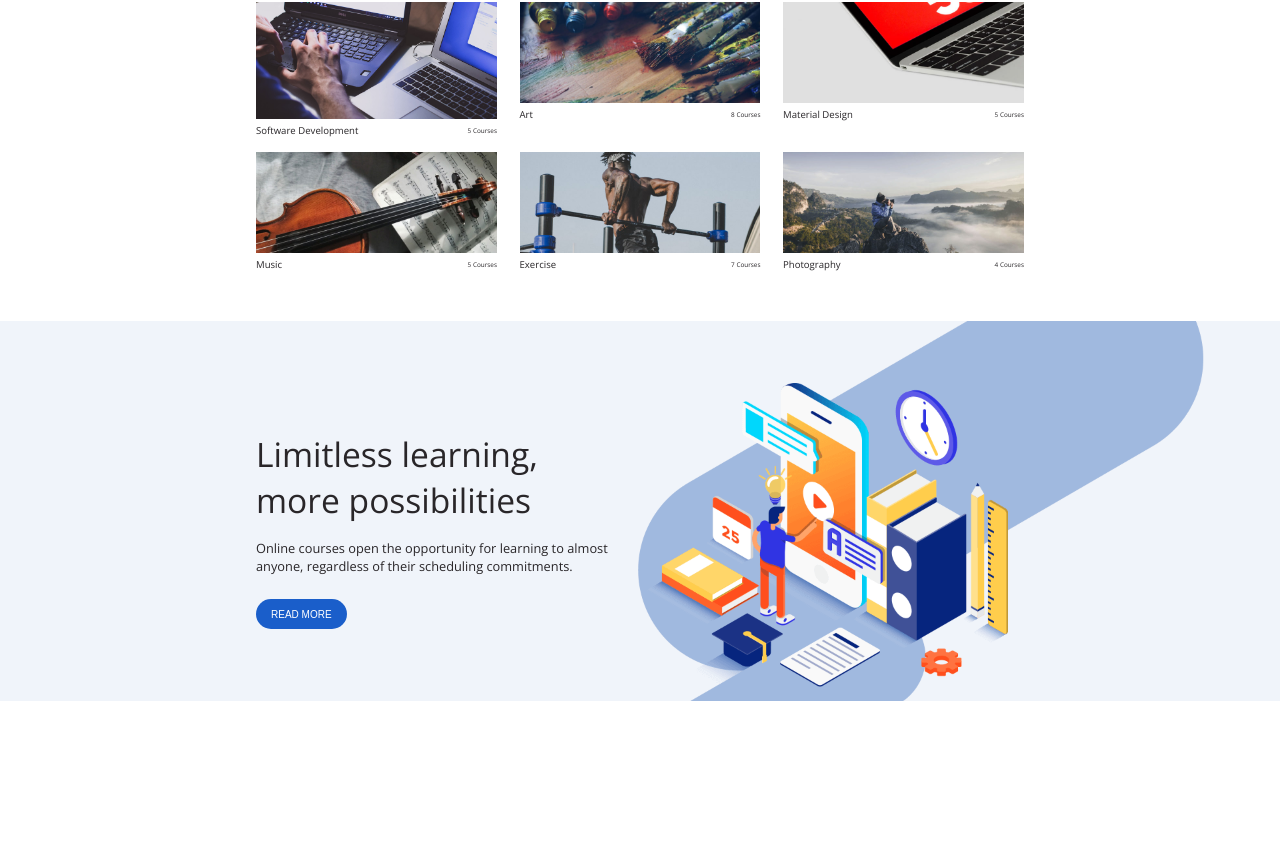
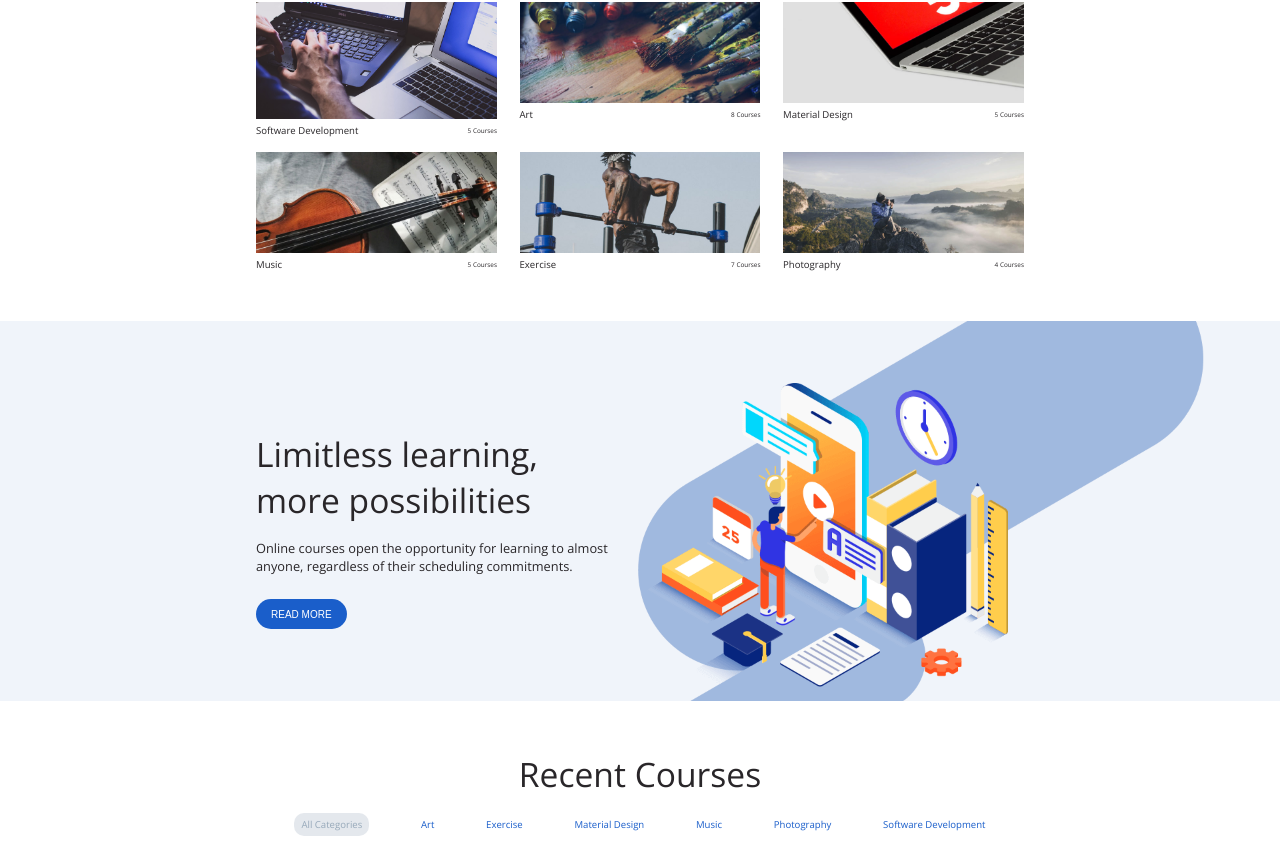
Before and after one commit to leonardoserra/proj-html-vuejs, a Vue app: page / in a window 1280 px wide. Shown: the part 684-1550 px from the top of the page. Before the commit the page ends 1435 px from the top, so only its background shows below. Built offline with nearby package versions, Linux system fonts and the light colour scheme.

Commit message:
creata prima parte recent-courses

```diff
--- a/src/App.vue
+++ b/src/App.vue
@@ -75,6 +75,16 @@ export default {
       </div>
     </div>
 
+    <!-- recent courses section -->
+    <div class="container-90">
+      <div class="recent-courses-wrapper">
+        <h2>Recent Courses</h2>
+        <ul>
+          <li v-for="item in store.recentCoursesNav"><a href="#">{{ item }}</a></li>
+        </ul>
+      </div>
+    </div>
+
 
   </main>
 </template>
@@ -117,29 +127,71 @@ main {
     gap: 15px;
     justify-content: space-between;
 
-
-
     .single-card {
       width: calc(100% / 3 - 15px);
       height: calc(100% / 3 - 15px);
+
+      // &:first-child {
+      //   width: calc(100% / 3 * 2 - 7.5px);
+      //   height: calc(100% / 3 * 2 - 7.5px);
+      //   flex-grow: 0;
+      // }
+
+      // &:nth-child(2) {
+      //   width: calc(100% / 3 - 15px);
+      //   height: calc(100% / 3 - 15px);
+      // }
     }
 
-    // .single-card:first-child {
-    //   width: calc(100% / 3 * 2 - 7.5px);
-    //   height: calc(100% / 3 * 2 - 7.5px);
-    //   flex-grow: 0;
-    // }
 
-
-    // .single-card:nth-child(2) {
-    //   width: calc(100% / 3 );
-    //   height: calc(100% / 3 );
-    // }
   }
 
 
   .jumbo2-text-wrapper {
     width: 355px;
   }
+
+}
+
+.container-90 {
+  @include mixins.container-90;
+
+  .recent-courses-wrapper {
+    h2 {
+      text-align: center;
+      font-weight: 100;
+      margin-bottom: 1rem;
+      font-size: 2.1rem;
+    }
+
+    ul {
+      margin: auto;
+      max-width: 60%;
+      @include mixins.flex-space-between;
+      list-style: none;
+      margin-bottom: 30px;
+
+      li {
+        font-size: 0.6rem;
+
+        a {
+          color: $button-blue;
+          text-decoration: none;
+        }
+
+        &:first-child {
+          border-radius: 10px;
+          background-color: $grey-light;
+          padding: 5px 7px;
+
+          a {
+            color: $grey-dark;
+          }
+        }
+
+      }
+    }
+  }
+
 }
 </style>
--- a/src/store.js
+++ b/src/store.js
@@ -111,6 +111,22 @@ export const store = reactive(
                 title: 'Photography',
                 coursesQuantity: '4'
             }
+        ],
+
+        recentCoursesNav: [
+            'All Categories',
+            'Art',
+            'Exercise',
+            'Material Design',
+            'Music',
+            'Photography',
+            'Software Development'
+        ],
+
+        coursesGalleryData: [
+            {
+
+            }
         ]
     }
 
```
